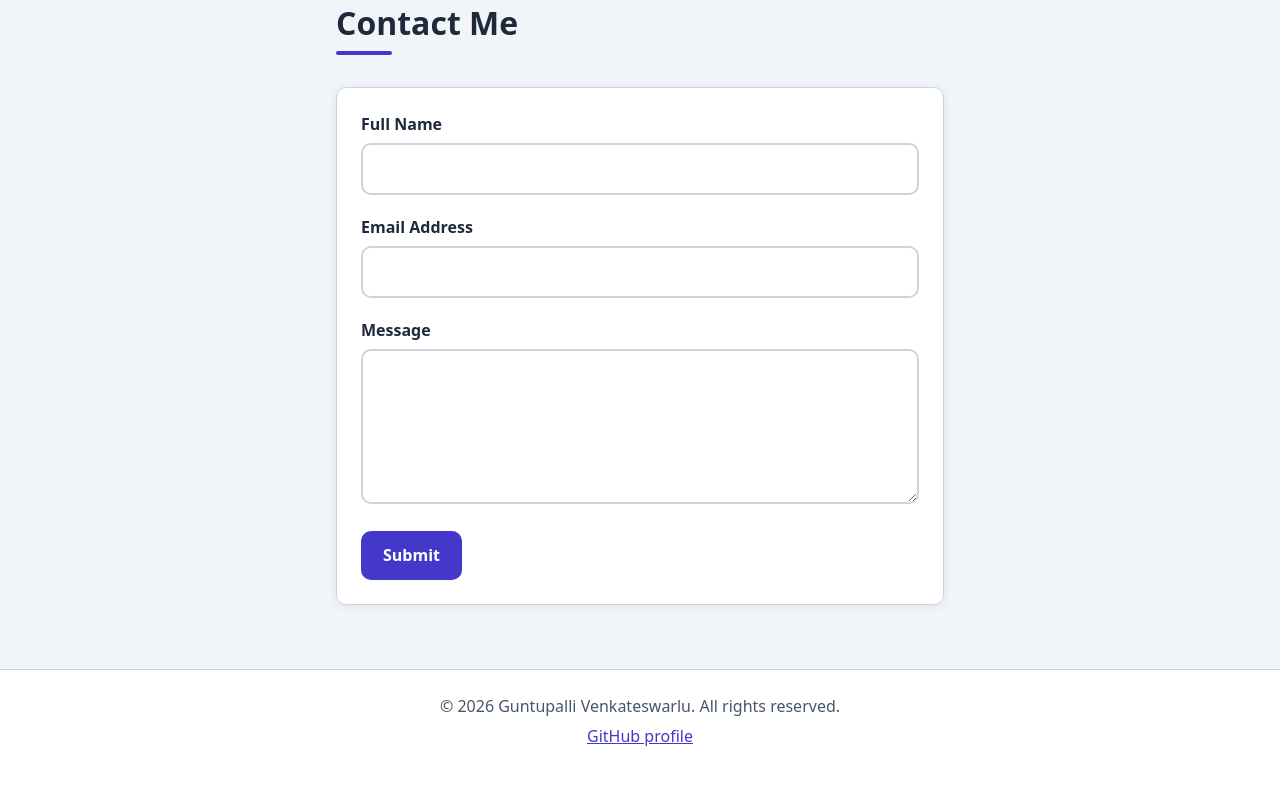
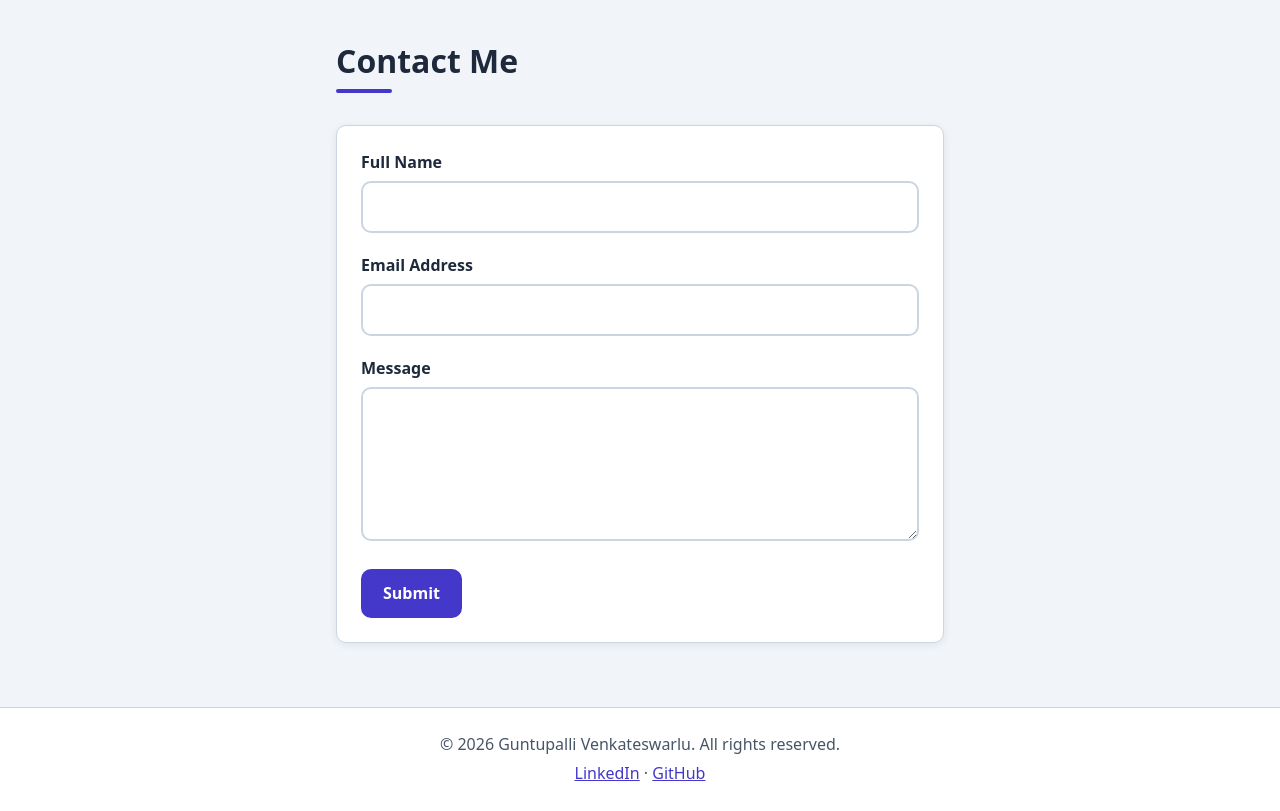
Before and after one commit to Bhanu725/Portfolio, a plain HTML site: page index.html in a window 1280 px wide. Shown: the part 2660-3471 px from the top of the page. Before the commit the page ends 3433 px from the top, so only its background shows below. Drawn offline with Linux system fonts and the light colour scheme.

Commit message:
feat: add LinkedIn links

```diff
--- a/index.html
+++ b/index.html
@@ -87,6 +87,7 @@
               <li><strong>Meta Hacker Cup 2025:</strong> World rank 1117 in Round 2.</li>
               <li><strong>IICPC Codefest:</strong> AIR 1284 (Codefest'25 Prelims) and AIR 579 (Codefest'26).</li>
               <li>Solved 1300+ problems across all platforms.</li>
+              <li><strong>LinkedIn:</strong> <a href="https://www.linkedin.com/in/guntupalli-venkateswarlu-2956b7285/" target="_blank" rel="noopener noreferrer">guntupalli-venkateswarlu<span class="visually-hidden"> (opens in a new tab)</span></a></li>
               <li><strong>GitHub:</strong> <a href="https://github.com/Bhanu725" target="_blank" rel="noopener noreferrer">github.com/Bhanu725<span class="visually-hidden"> (opens in a new tab)</span></a></li>
             </ul>
           </div>
@@ -182,7 +183,7 @@
   <footer class="site-footer">
     <div class="container">
       <p>&copy; <span id="current-year">2026</span> Guntupalli Venkateswarlu. All rights reserved.</p>
-      <p><a href="https://github.com/Bhanu725" target="_blank" rel="noopener noreferrer">GitHub profile<span class="visually-hidden"> (opens in a new tab)</span></a></p>
+      <p><a href="https://www.linkedin.com/in/guntupalli-venkateswarlu-2956b7285/" target="_blank" rel="noopener noreferrer">LinkedIn<span class="visually-hidden"> (opens in a new tab)</span></a> &middot; <a href="https://github.com/Bhanu725" target="_blank" rel="noopener noreferrer">GitHub<span class="visually-hidden"> (opens in a new tab)</span></a></p>
     </div>
   </footer>
 
```
